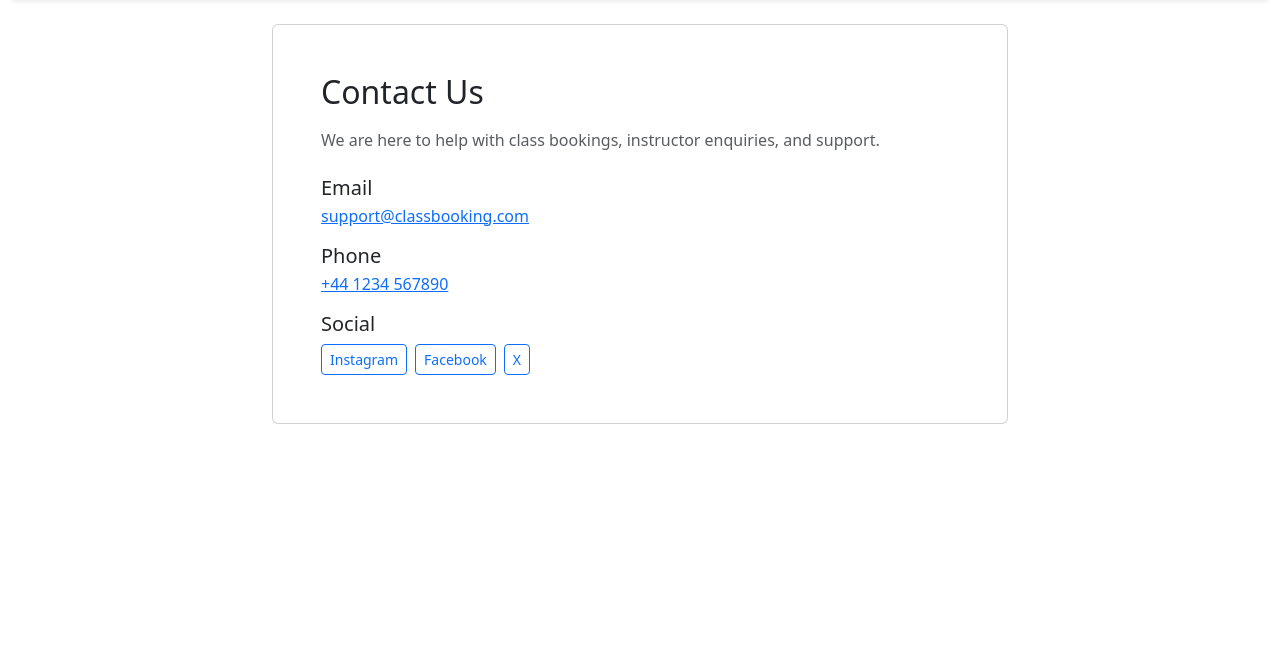
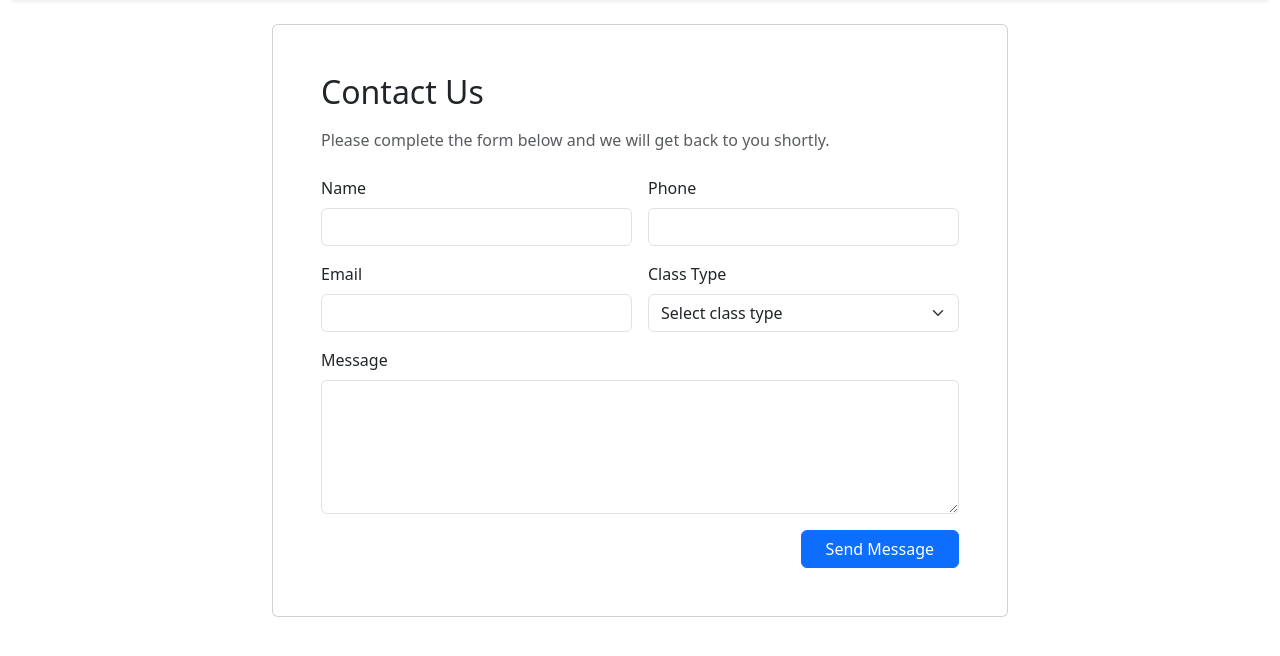
Before and after one commit to JModi16/classbooking, a Django app: template templates/home/contact.html in a window 1280 px wide. Shown: the part 56-712 px from the top of the page. Run offline with Django 3.2, Linux system fonts and the light colour scheme; the template is opened without the code that fills it, so the values that code supplies are empty.

Commit message:
Redesign contact page with labeled booking enquiry form

```diff
--- a/templates/home/contact.html
+++ b/templates/home/contact.html
@@ -5,30 +5,45 @@
 {% block content %}
 <div class="container mt-4 mb-5">
     <div class="row justify-content-center">
-        <div class="col-12 col-lg-8">
+        <div class="col-12 col-lg-9 col-xl-8">
             <div class="card">
                 <div class="card-body p-4 p-lg-5">
                     <h2 class="mb-3">Contact Us</h2>
-                    <p class="text-muted mb-4">We are here to help with class bookings, instructor enquiries, and support.</p>
+                    <p class="text-muted mb-4">Please complete the form below and we will get back to you shortly.</p>
 
-                    <div class="mb-3">
-                        <h5 class="mb-1">Email</h5>
-                        <a href="mailto:support@classbooking.com">support@classbooking.com</a>
-                    </div>
-
-                    <div class="mb-3">
-                        <h5 class="mb-1">Phone</h5>
-                        <a href="tel:+441234567890">+44 1234 567890</a>
-                    </div>
-
-                    <div class="mb-0">
-                        <h5 class="mb-2">Social</h5>
-                        <div class="d-flex flex-wrap gap-2">
-                            <a class="btn btn-outline-primary btn-sm" href="https://www.instagram.com" target="_blank" rel="noopener noreferrer">Instagram</a>
-                            <a class="btn btn-outline-primary btn-sm" href="https://www.facebook.com" target="_blank" rel="noopener noreferrer">Facebook</a>
-                            <a class="btn btn-outline-primary btn-sm" href="https://x.com/" target="_blank" rel="noopener noreferrer">X</a>
+                    <form method="post" action="{% url 'contact' %}" novalidate>
+                        {% csrf_token %}
+                        <div class="row g-3">
+                            <div class="col-12 col-md-6">
+                                <label for="name" class="form-label">Name</label>
+                                <input type="text" id="name" name="name" class="form-control" value="{{ form_data.name|default:'' }}" required>
+                            </div>
+                            <div class="col-12 col-md-6">
+                                <label for="phone" class="form-label">Phone</label>
+                                <input type="tel" id="phone" name="phone" class="form-control" value="{{ form_data.phone|default:'' }}" required>
+                            </div>
+                            <div class="col-12 col-md-6">
+                                <label for="email" class="form-label">Email</label>
+                                <input type="email" id="email" name="email" class="form-control" value="{{ form_data.email|default:'' }}" required>
+                            </div>
+                            <div class="col-12 col-md-6">
+                                <label for="class_type" class="form-label">Class Type</label>
+                                <select id="class_type" name="class_type" class="form-select" required>
+                                    <option value="">Select class type</option>
+                                    {% for category in categories %}
+                                        <option value="{{ category.name }}" {% if form_data.class_type == category.name %}selected{% endif %}>{{ category.get_friendly_name|default:category.name }}</option>
+                                    {% endfor %}
+                                </select>
+                            </div>
+                            <div class="col-12">
+                                <label for="message" class="form-label">Message</label>
+                                <textarea id="message" name="message" rows="5" class="form-control" required>{{ form_data.message|default:'' }}</textarea>
+                            </div>
+                            <div class="col-12 d-flex justify-content-end">
+                                <button type="submit" class="btn btn-primary px-4">Send Message</button>
+                            </div>
                         </div>
-                    </div>
+                    </form>
                 </div>
             </div>
         </div>
```
